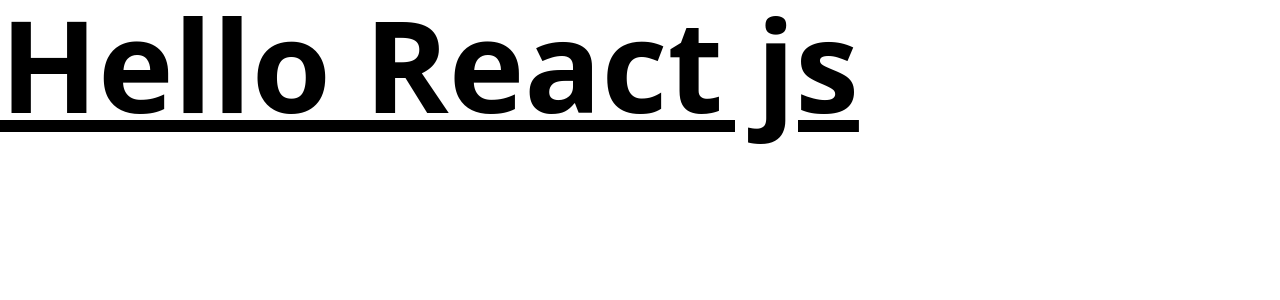
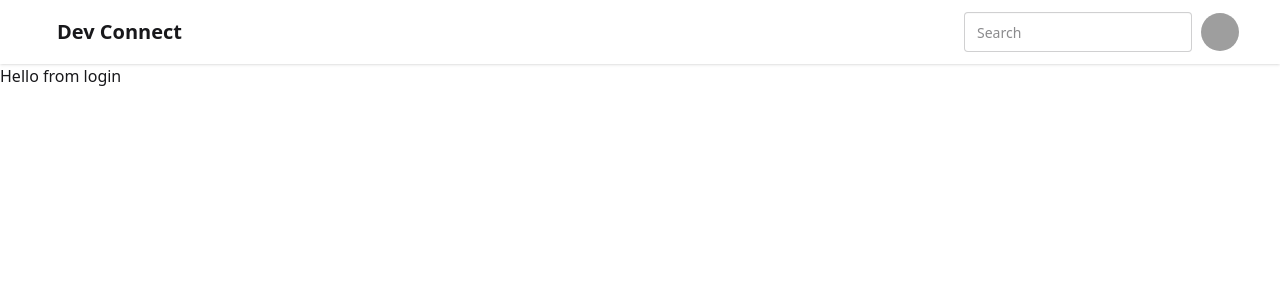
Before and after one commit to techAli17/DevConnect-FE, a React (Vite) app: page /login in a window 1280 px wide. Shown: the top 300 px of the page. Built offline with nearby package versions, Linux system fonts and the light colour scheme; grey boxes are pictures that could not be loaded.

Commit message:
feat: add daisyui dependency and implement routing with NavBar, LoginPage, Profile, and Body components

```diff
--- a/package.json
+++ b/package.json
@@ -36,6 +36,7 @@
     "@types/react": "^19.1.8",
     "@types/react-dom": "^19.1.6",
     "@vitejs/plugin-react": "^4.6.0",
+    "daisyui": "^5.0.46",
     "eslint": "^9.31.0",
     "eslint-plugin-react-hooks": "^5.2.0",
     "eslint-plugin-react-refresh": "^0.4.20",
--- a/src/App.css
+++ b/src/App.css
@@ -1 +1,2 @@
 @import "tailwindcss";
+@plugin "daisyui";
--- a/src/App.jsx
+++ b/src/App.jsx
@@ -1,8 +1,22 @@
-//rsf command like rnfs
 import React from "react";
-
+import NavBar from "./components/NavBar";
+import { BrowserRouter, Route, Routes } from "react-router-dom";
+import LoginPage from "./components/LoginPage";
+import Profile from "./components/Profile";
+import Body from "./components/Body";
 const App = () => {
-  return <h1 className="text-9xl font-bold underline">Hello React js</h1>;
+  return (
+    <React.Fragment>
+      <BrowserRouter basename="/">
+        <Routes>
+          <Route path="/" element={<Body />}>
+            <Route path="/login" element={<LoginPage />} />
+            <Route path="/profile" element={<Profile />} />
+          </Route>
+        </Routes>
+      </BrowserRouter>
+    </React.Fragment>
+  );
 };
 
 export default App;
--- /dev/null
+++ b/src/components/Body.jsx
@@ -0,0 +1,13 @@
+import React from "react";
+import NavBar from "./NavBar";
+import { Outlet } from "react-router-dom";
+const Body = () => {
+  return (
+    <div>
+      <NavBar />
+      <Outlet />
+    </div>
+  );
+};
+
+export default Body;
--- /dev/null
+++ b/src/components/LoginPage.jsx
@@ -0,0 +1,11 @@
+import React from "react";
+
+const LoginPage = () => {
+  return (
+    <div>
+      <p>Hello from login</p>
+    </div>
+  );
+};
+
+export default LoginPage;
--- /dev/null
+++ b/src/components/NavBar.jsx
@@ -0,0 +1,41 @@
+const NavBar = () => {
+  return (
+    <div className="navbar bg-base-100 shadow-sm px-10">
+      <div className="flex-1">
+        <a className="btn btn-ghost text-xl">Dev Connect</a>
+      </div>
+      <div className="flex gap-2">
+        <input type="text" placeholder="Search" className="input input-bordered w-24 md:w-auto" />
+        <div className="dropdown dropdown-end">
+          <div tabIndex={0} role="button" className="btn btn-ghost btn-circle avatar">
+            <div className="w-10 rounded-full">
+              <img
+                alt="Tailwind CSS Navbar component"
+                src="https://img.daisyui.com/images/stock/photo-1534528741775-53994a69daeb.webp"
+              />
+            </div>
+          </div>
+          <ul
+            tabIndex={0}
+            className="menu menu-sm dropdown-content bg-base-100 rounded-box z-1 mt-3 w-52 p-2 shadow"
+          >
+            <li>
+              <a className="justify-between">
+                Profile
+                <span className="badge">New</span>
+              </a>
+            </li>
+            <li>
+              <a>Settings</a>
+            </li>
+            <li>
+              <a>Logout</a>
+            </li>
+          </ul>
+        </div>
+      </div>
+    </div>
+  );
+};
+
+export default NavBar;
--- /dev/null
+++ b/src/components/Profile.jsx
@@ -0,0 +1,11 @@
+import React from "react";
+
+const Profile = () => {
+  return (
+    <div>
+      <h1>Profile</h1>
+    </div>
+  );
+};
+
+export default Profile;
```
Also changed, not shown: 1 other file (tests, documents, lock files or other folders).
